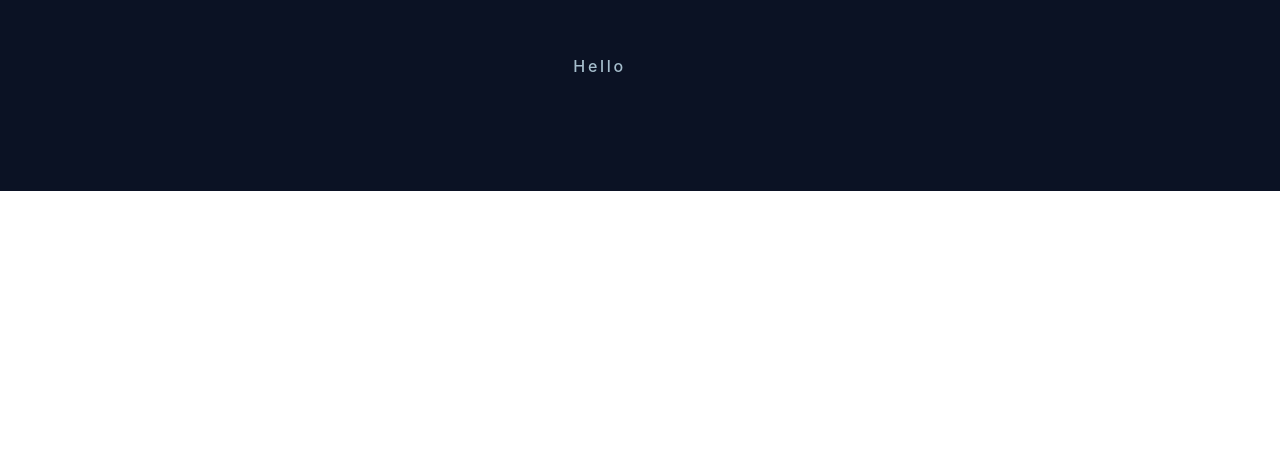
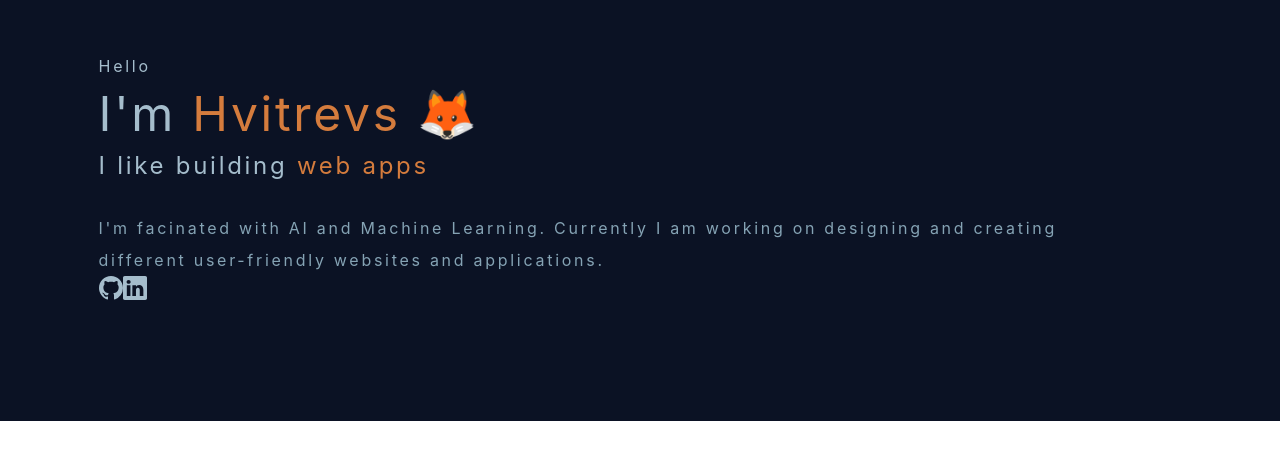
Before and after one commit to Hvitrevs/Hvitrevs-Hub, a React (Create React App) app: page / in a window 1280 px wide. Shown: the part 117-576 px from the top of the page. Built offline with nearby package versions, Linux system fonts and the light colour scheme.

Commit message:
building about me section

```diff
--- a/src/components/Showcase.js
+++ b/src/components/Showcase.js
@@ -1,5 +1,6 @@
 import React from 'react';
 import { PaddingContainer, Flexcontainer, Heading, ParaText, LeText, IconContainer } from '../styles/GlobalStyled';
+import { BsGithub, BsLinkedin } from 'react-icons/bs'
 
 const Showcase = () => {
   return (
@@ -11,9 +12,25 @@ const Showcase = () => {
       bottom= '10%'
     >
 
-      <Flexcontainer align='center' fullWidthChild>
+      <Flexcontainer  fullWidthChild>
         <div>
-          <Heading size='h5'>Hello</Heading>
+          <Heading size='h4'>Hello</Heading>
+          <Heading size='h1' top='0.5rem' bottom='0.5rem'> I'm <LeText> Hvitrevs 🦊 </LeText> </Heading>
+          <Heading size='h3' > I like building <LeText> web apps </LeText> </Heading>
+
+          <ParaText as='p' top='2rem'>
+          I'm facinated with AI and Machine Learning.
+          Currently I am working on designing and creating different user-friendly websites and applications.
+
+          </ParaText>
+          <Flexcontainer>
+            <IconContainer color='white' size='1.5rem'>
+              <BsGithub />
+            </IconContainer>
+            <IconContainer color='white' size='1.5rem'>
+              <BsLinkedin />
+            </IconContainer>
+          </Flexcontainer>
         </div>
       </Flexcontainer>
     </PaddingContainer>
--- a/src/styles/GlobalStyled.js
+++ b/src/styles/GlobalStyled.js
@@ -13,7 +13,6 @@ export const Container = styled.div`
   max-width: 1280px;
   margin: auto;
   letter-spacing: 0.17rem;
-  font-weight: 480;
 
   `
 
@@ -47,14 +46,14 @@ export const Container = styled.div`
     font-size: ${({ size }) => {
       switch(size){
         case 'h1':
-          return '4.5rem';
+          return '3rem';
 
         case 'h2':
-          return '3rem';
+          return '2rem';
 
 
         case 'h3':
-          return '2rem';
+          return '1.5rem';
 
         case 'h4':
           return '1.2 rem';
--- a/src/utils/Theme.js
+++ b/src/utils/Theme.js
@@ -2,7 +2,7 @@ export const theme = {
   colors: {
     primary: '#0b1224',
     primary_light: '#131c31',
-    secondary: '#7eadfc',
+    secondary: '#d57c3d',
     white: '#a5bdcc',
     black: '#000',
     para_text_color: '#85a3b4',
```
